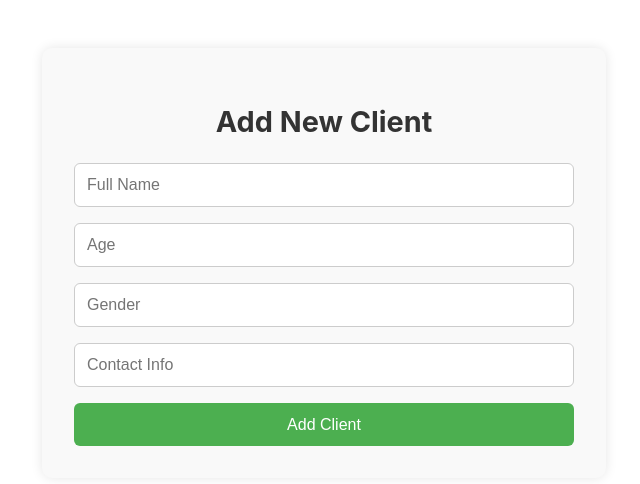
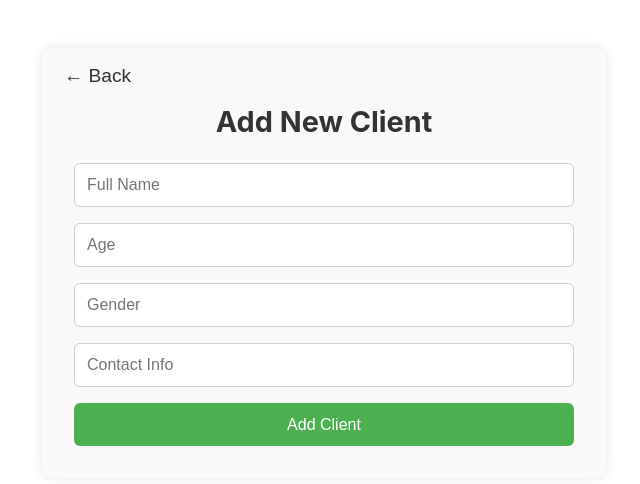
Before and after one commit to Mugeha/health_info_sys, a React (Create React App) app in the folder health-info-frontend/: page /add-client in a window 1280 px wide. Shown: the top 484 px of the page, without its empty margins (316-956 px from the left). Built offline with nearby package versions, Linux system fonts and the light colour scheme; sample sign-in values are in the browser's storage.

Commit message:
Updated enroll client component to include authorization header

```diff
--- a/health-info-frontend/src/pages/AddClient.jsx
+++ b/health-info-frontend/src/pages/AddClient.jsx
@@ -34,9 +34,9 @@ const AddClient = () => {
     }
   };
 
-
   return (
     <div style={styles.container}>
+      <button style={styles.backButton} onClick={() => navigate(-1)}>← Back</button>
       <h2 style={styles.heading}>Add New Client</h2>
       <form onSubmit={handleSubmit} style={styles.form}>
         <input
@@ -87,6 +87,17 @@ const styles = {
     background: '#f9f9f9',
     borderRadius: '10px',
     boxShadow: '0 0 12px rgba(0,0,0,0.1)',
+    position: 'relative',
+  },
+  backButton: {
+    position: 'absolute',
+    top: '1rem',
+    left: '1rem',
+    background: 'transparent',
+    border: 'none',
+    fontSize: '1.2rem',
+    color: '#333',
+    cursor: 'pointer',
   },
   heading: {
     textAlign: 'center',
--- a/health-info-frontend/src/pages/EnrollClient.jsx
+++ b/health-info-frontend/src/pages/EnrollClient.jsx
@@ -14,14 +14,18 @@ const EnrollClient = () => {
       try {
         const res = await fetch('http://localhost:5000/api/programs');
         const data = await res.json();
-        setPrograms(data);
+
+        // 💡 Check what your backend actually returns
+        setPrograms(Array.isArray(data) ? data : data.programs || []);
       } catch (err) {
         console.error('Error fetching programs:', err);
+        setPrograms([]);
       }
     };
 
     fetchPrograms();
   }, []);
+
 
   const handleCheckboxChange = (programId) => {
     setSelectedPrograms((prev) =>
@@ -32,10 +36,15 @@ const EnrollClient = () => {
   };
 
   const handleEnroll = async () => {
+    const token = localStorage.getItem('token'); // ✅ Get the token
+
     try {
       const res = await fetch(`http://localhost:5000/api/clients/${id}/enroll`, {
         method: 'POST',
-        headers: { 'Content-Type': 'application/json' },
+        headers: {
+          'Content-Type': 'application/json',
+          'Authorization': `Bearer ${token}`, // ✅ Include token here
+        },
         body: JSON.stringify({ programIds: selectedPrograms }),
       });
 
@@ -43,12 +52,14 @@ const EnrollClient = () => {
         alert('Client successfully enrolled!');
         navigate('/clients');
       } else {
-        console.error('Enroll failed');
+        const error = await res.json();
+        console.error('Enroll failed:', error);
       }
     } catch (err) {
       console.error('Error enrolling client:', err);
     }
   };
+
 
   return (
     <div className="enroll-client-container">
```
